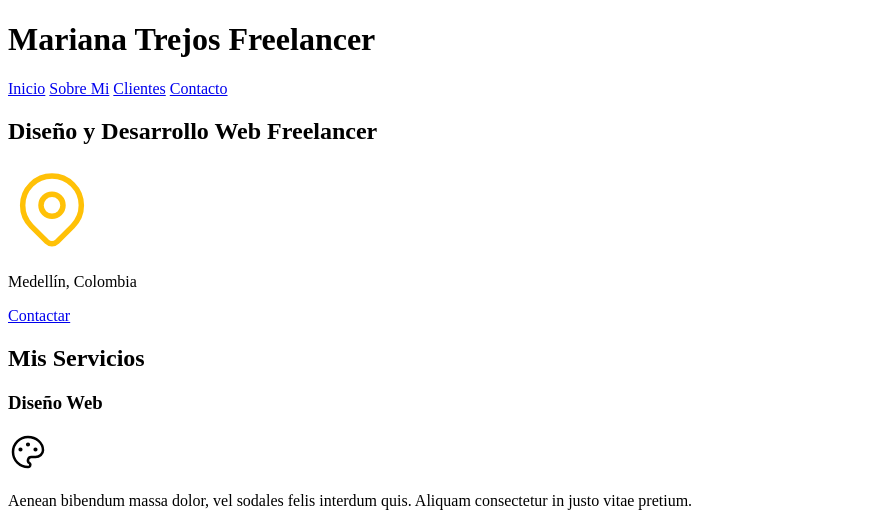
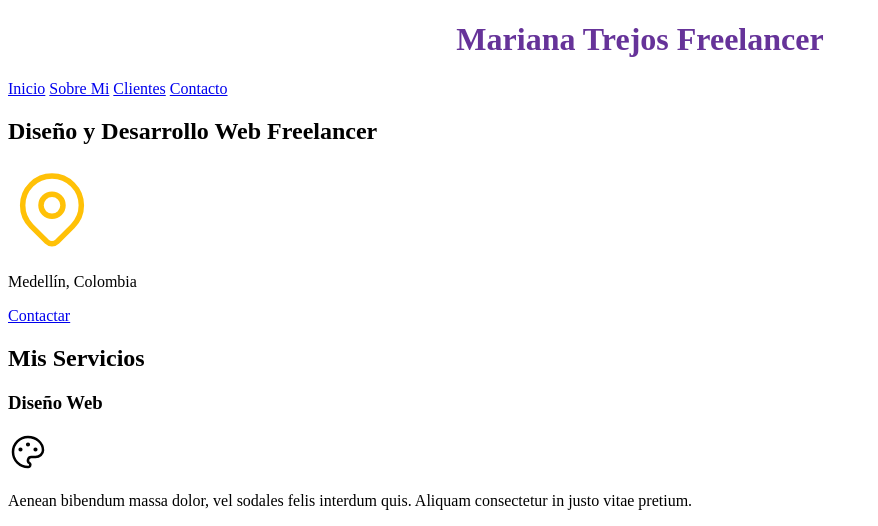
Before and after one commit to MariTG007/Pagina_Freelancer, a plain HTML site: page index.html in a window 1280 px wide. Shown: the top 526 px of the page, without its empty margins (0-878 px from the left). Drawn offline with Linux system fonts and the light colour scheme.

Commit message:
Primeros pasos con CSS

```diff
--- a/index.html
+++ b/index.html
@@ -5,6 +5,14 @@
     <meta http-equiv="X-UA-Compatible" content="IE=edge">
     <meta name="viewport" content="width=device-width, initial-scale=1.0">
     <title>Diseñador Freelancer</title>
+    <style>
+        h1{
+            text-align: center;
+            color: rebeccapurple;
+
+        }
+    </style>
+
 </head>
 <body>
     <header>
```
